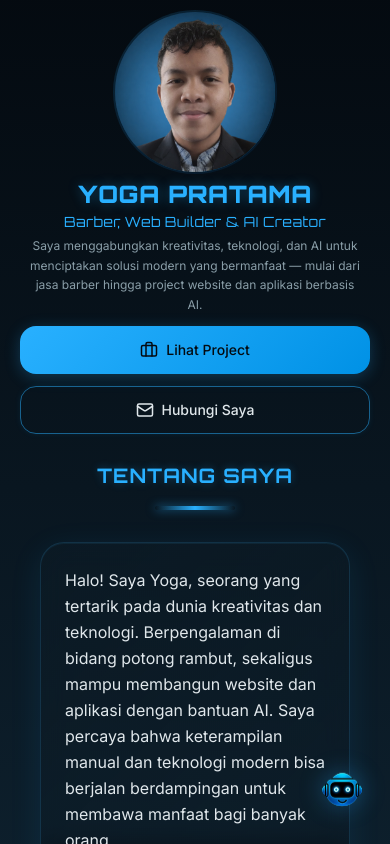
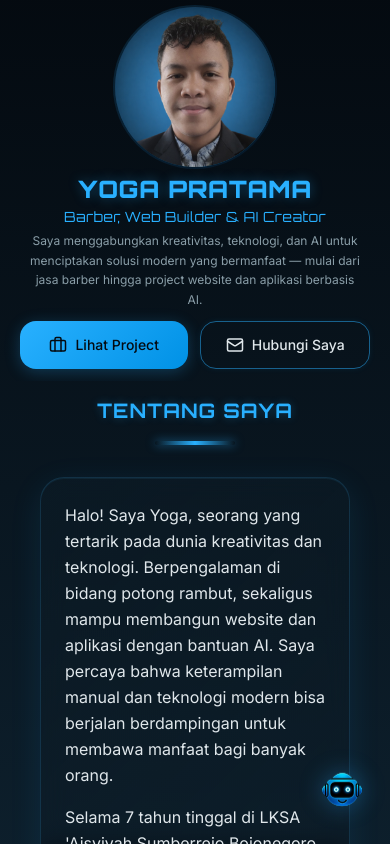
Before and after one commit to pklvirale-sudo/cvku052, a React (Vite) app: page / in a window 390 px wide. Shown: the top 844 px of the page. Built offline with nearby package versions, Linux system fonts and the light colour scheme; the HTML template or start-up script is replaced by a standard one.

Commit message:
Rapihin mobile layout center
Co-authored-by: gatama052 <232765771+gatama052@users.noreply.github.com>

```diff
--- a/src/components/HeroSection.tsx
+++ b/src/components/HeroSection.tsx
@@ -11,7 +11,7 @@ const HeroSection = () => {
   };
 
   return (
-    <section className="flex flex-col items-center justify-start px-5 sm:px-6 md:px-8 pb-3 pt-[calc(env(safe-area-inset-top)+10px)] sm:pb-6 relative overflow-hidden min-h-[auto] sm:min-h-[92svh]">
+    <section className="flex flex-col items-center justify-start px-5 sm:px-6 md:px-8 pb-3 pt-[calc(env(safe-area-inset-top)+5px)] sm:pb-6 relative overflow-hidden min-h-[auto] sm:min-h-[92svh]">
       {/* Profile Photo */}
       <motion.div
         initial={{ opacity: 0, scale: 0.8 }}
@@ -63,7 +63,7 @@ const HeroSection = () => {
         initial={{ opacity: 0, y: 20 }}
         animate={{ opacity: 1, y: 0 }}
         transition={{ duration: 0.6, delay: 0.6 }}
-        className="flex w-full max-w-sm flex-col justify-center gap-3 px-0 sm:max-w-2xl sm:flex-row sm:px-4"
+        className="flex w-full max-w-sm flex-row justify-center gap-3 px-0 sm:max-w-2xl sm:px-4"
       >
         <button onClick={scrollToProjects} className="btn-primary-sm min-h-12 w-full justify-center text-sm sm:flex-1">
           <Briefcase size={18} />
```
